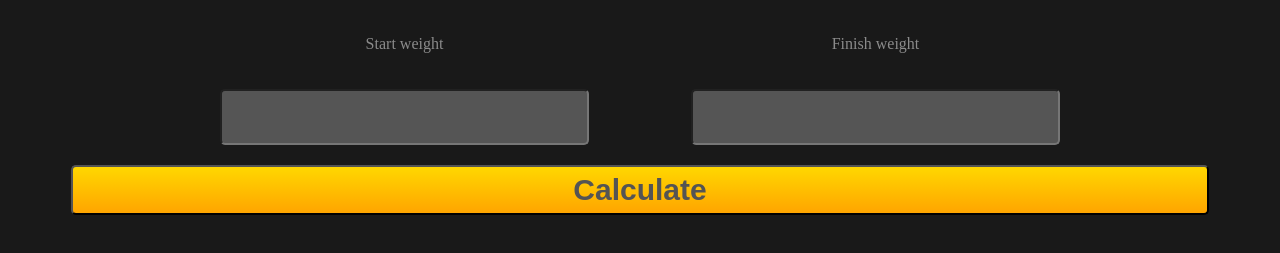
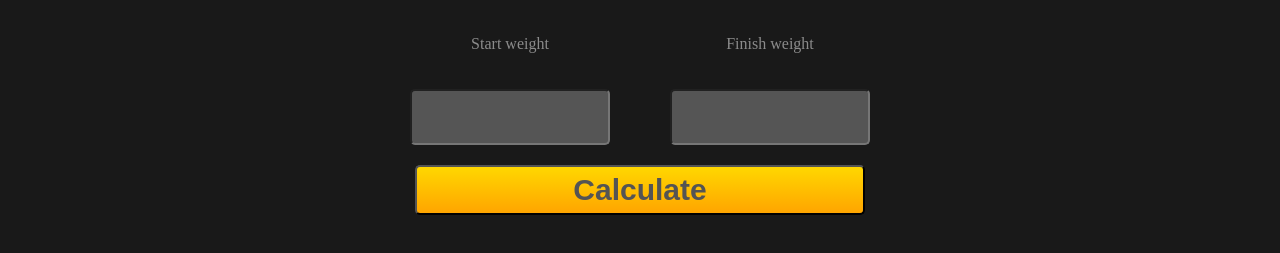
Before and after one commit to Smithe941/loose-your-weight, a plain HTML site: page index.html in a window 1280 px wide. Shown: the part 61-314 px from the top of the page. Drawn offline with nearby package versions, Linux system fonts and the light colour scheme.

Commit message:
Fix width

```diff
--- a/css/styles.css
+++ b/css/styles.css
@@ -72,3 +72,8 @@ p {
 .result .row {
   gap: 50px;
 }
+
+.container {
+  max-width: 500px;
+  margin: 0 auto;
+}
```
